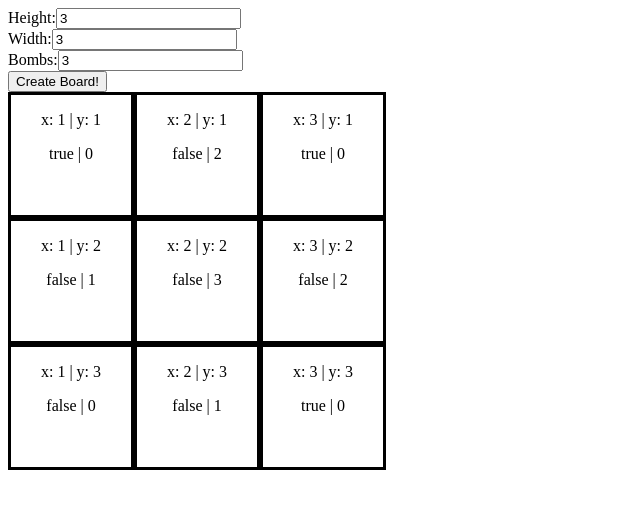
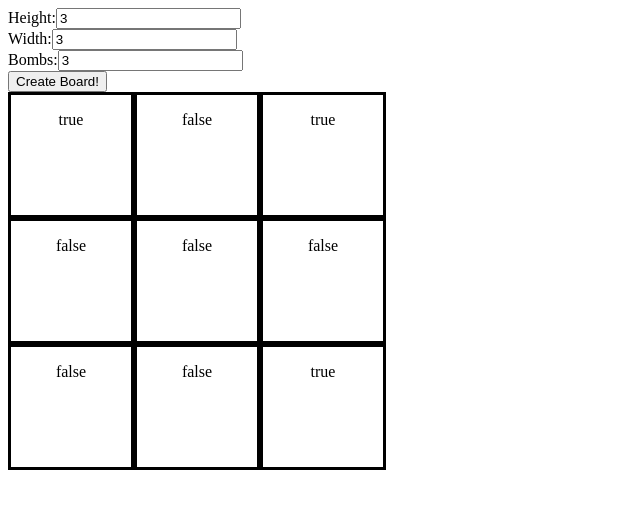
Before and after one commit to CharlesEmrich/minesweeper-ng, an Angular app: page / in a window 1280 px wide. Both pictures are taken after a click on the button "Create Board!". Shown: the top 508 px of the page, without its empty margins (0-640 px from the left). Built offline with nearby package versions, Linux system fonts and the light colour scheme.

Commit message:
add ability to check for wins with unflagged bombs

```diff
--- a/src/app/app.component.ts
+++ b/src/app/app.component.ts
@@ -32,18 +32,24 @@ export class AppComponent {
         return currentSquare.y === yCoord && currentSquare.x === xCoord;
       });
 
-      if (squareToBomb.bomb === false) {
-        squareToBomb.bomb = true;
+      if (squareToBomb.bombed === false) {
+        squareToBomb.bombed = true;
         //Add newly-bombed square to board's array of bombed squares.
         this.masterBoard.bombedSquares.push(squareToBomb);
         currentBombs ++;
       }
       loopCounter ++;
       if(loopCounter > 10000) {console.log('Oh no.')}
+
     }
 
     //NOTE: Refactor populateAdjacents so that the function loops and the call here doesn't need to.
-    this.masterBoard.squares.forEach((square) => { this.masterBoard.populateAdjacents(square)});
+    this.masterBoard.squares.forEach((square) => {
+      this.masterBoard.populateAdjacents(square);
+      if (!square.bombed) {
+        this.masterBoard.unbombedSquares.push(square);
+      }
+    });
 
     console.log(this.masterBoard);
   }
--- a/src/app/board.model.ts
+++ b/src/app/board.model.ts
@@ -3,19 +3,22 @@ import { Square } from './square.model';
 export class Board {
   squares: Square[] = [];
   bombedSquares: Square[] = [];
+  unbombedSquares: Square[] = [];
   constructor(public height: number, public width: number, public bombs: number) {}
 
   //NOTE: Make it so this can run on left clicks and passes if the only unclicked squares are the mines.
   checkForWin() {
-    var allBombsFlagged: boolean = this.bombedSquares.every(square => { return square.flag });
+    var allBombsFlagged: boolean = this.bombedSquares.every(square => { return square.flagged });
 
     var flaggedSquares: number = 0
     this.bombedSquares.forEach(square => {
-      if (square.flag) {
+      if (square.flagged) {
         flaggedSquares ++;
       }
     });
-    return allBombsFlagged && flaggedSquares === this.bombs;
+
+    var allBombsNotClicked: boolean = this.unbombedSquares.every(square => { return square.clicked });
+    return (allBombsFlagged && flaggedSquares === this.bombs) || allBombsNotClicked;
   }
 
   populateAdjacents(square: Square) {
@@ -41,7 +44,7 @@ export class Board {
     });
 
     square.adjacents.forEach((currentSquare) => {
-      if (currentSquare.bomb) {
+      if (currentSquare.bombed) {
         square.adjacentBombs ++;
       }
     });
--- a/src/app/board/board.component.css
+++ b/src/app/board/board.component.css
@@ -17,3 +17,7 @@
   background-color: darkgreen;
   color: white;
 }
+
+.clicked {
+  background-color: lightgrey;
+}
--- a/src/app/board/board.component.html
+++ b/src/app/board/board.component.html
@@ -1,8 +1,8 @@
 <div class="container">
   <div class="board" [style.width.px]="126 * childBoard.width">
-    <div class="square" [ngClass]="{ 'flagged': square.flag }" *ngFor="let square of childBoard.squares" (click)="clickSquare(square)" (contextmenu)="markBomb(square)">
-      <p>x: {{square.x}} | y: {{square.y}}</p>
-      <p>{{square.bomb}} | {{square.adjacentBombs}}</p>
+    <div class="square" [ngClass]="{ 'flagged': square.flagged, 'clicked': square.clicked }" *ngFor="let square of childBoard.squares" (click)="clickSquare(square)" (contextmenu)="markBomb(square)">
+      <p *ngIf="square.clicked && !square.bombed && square.adjacentBombs > 0">{{square.adjacentBombs}}</p>
+      <p>{{square.bombed}}</p>
     </div>
   </div>
 </div>
--- a/src/app/board/board.component.ts
+++ b/src/app/board/board.component.ts
@@ -16,19 +16,39 @@ export class BoardComponent implements OnInit {
   }
 
   clickSquare(square: Square) {
-    if(!square.flag) {
-      console.log(square);
+    if(!square.flagged) {
+      //Lose game if bombed
+      if(square.bombed) {
+        //NOTE: Call a gameLoss function which reveals all bombs, highlights your losing square, and turns off clicking forever and always amen.
+        console.error('You lost the game.');
+      } else {
+        //Display adjacentBombs and change style (bg)
+        square.clicked = true;
+        //Cascade left click into empty squares.
+        if(square.adjacentBombs === 0) {
+          square.adjacents.forEach((adjSquare) => {
+            if(!adjSquare.clicked) {
+              this.clickSquare(adjSquare);
+            }
+          });
+        }
+        //Check for Win
+        console.log(this.childBoard.checkForWin());
+        this.childBoard.checkForWin();
+      }
+      // console.log(square);
     }
   }
 
   markBomb(square: Square): boolean {
-    //Mark Guess
-    square.flag = !square.flag;
-
-    //Check for Win
-    console.log(this.childBoard.checkForWin());
-    this.childBoard.checkForWin();
-    // console.log(square);
+    if(!square.clicked) {
+      //Mark guess
+      square.flagged = !square.flagged;
+      //Check for Win
+      console.log(this.childBoard.checkForWin());
+      this.childBoard.checkForWin();
+      // console.log(square);
+    }
     return false;
   }
 }
--- a/src/app/square.model.ts
+++ b/src/app/square.model.ts
@@ -1,7 +1,8 @@
 export class Square {
   adjacents: Square[] = [];
   adjacentBombs: number = 0;
-  bomb: boolean = false;
-  flag: boolean = false;
+  bombed: boolean = false;
+  flagged: boolean = false;
+  clicked: boolean = false;
   constructor(public x: number, public y: number) {}
 }
```
